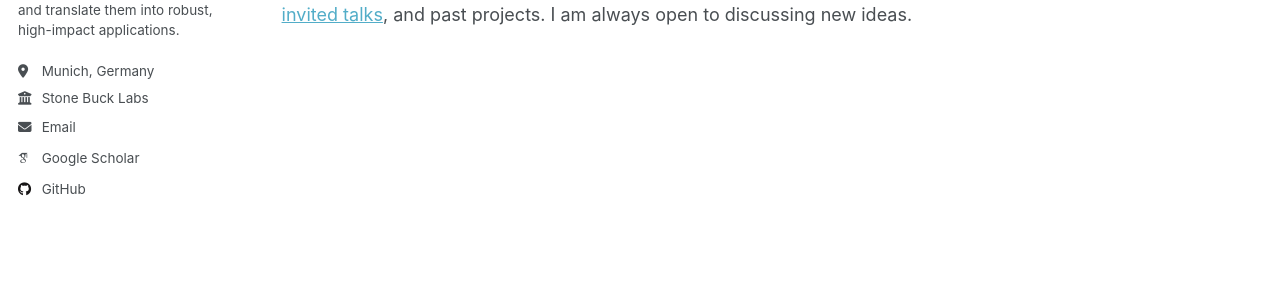
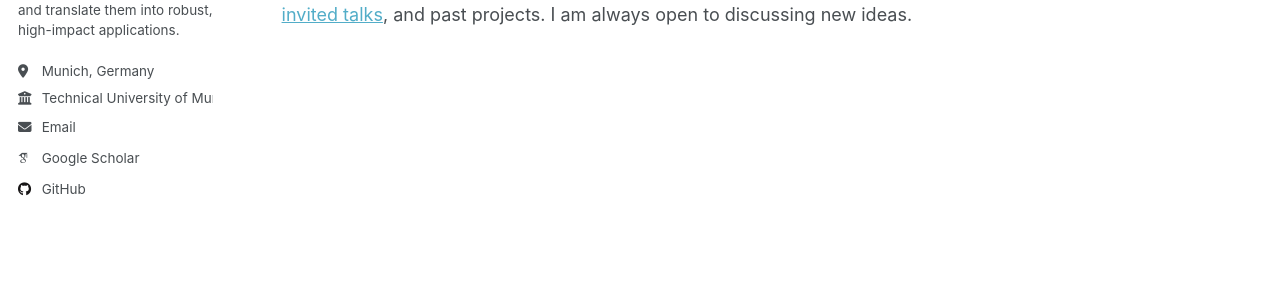
Before and after one commit to rsn870/rsn870.github.io, a Jekyll site: the page built from _pages/about.md, in a window 1280 px wide. Shown: the part 469-751 px from the top of the page. Built offline with Jekyll 4.4.1, drawn with Linux system fonts in a browser that asks for light colours; some web fonts are replaced; a script that is not in the unit is left out.

Commit message:
Update _config.yml

```diff
--- a/_config.yml
+++ b/_config.yml
@@ -29,7 +29,6 @@ author:
   bio              : "I am a first-principles researcher focused on the structure of complex systems. By bridging disparate theoretical fields, I work to uncover foundational insights and translate them into robust, high-impact applications."
   location         : "Munich, Germany"
   employer         : "Technical University of Munich"
-  employer         : "Stone Buck Labs"
   uri              : # URL
   email            : "sainiranjan.ramachandran@tum.de"
 
```
